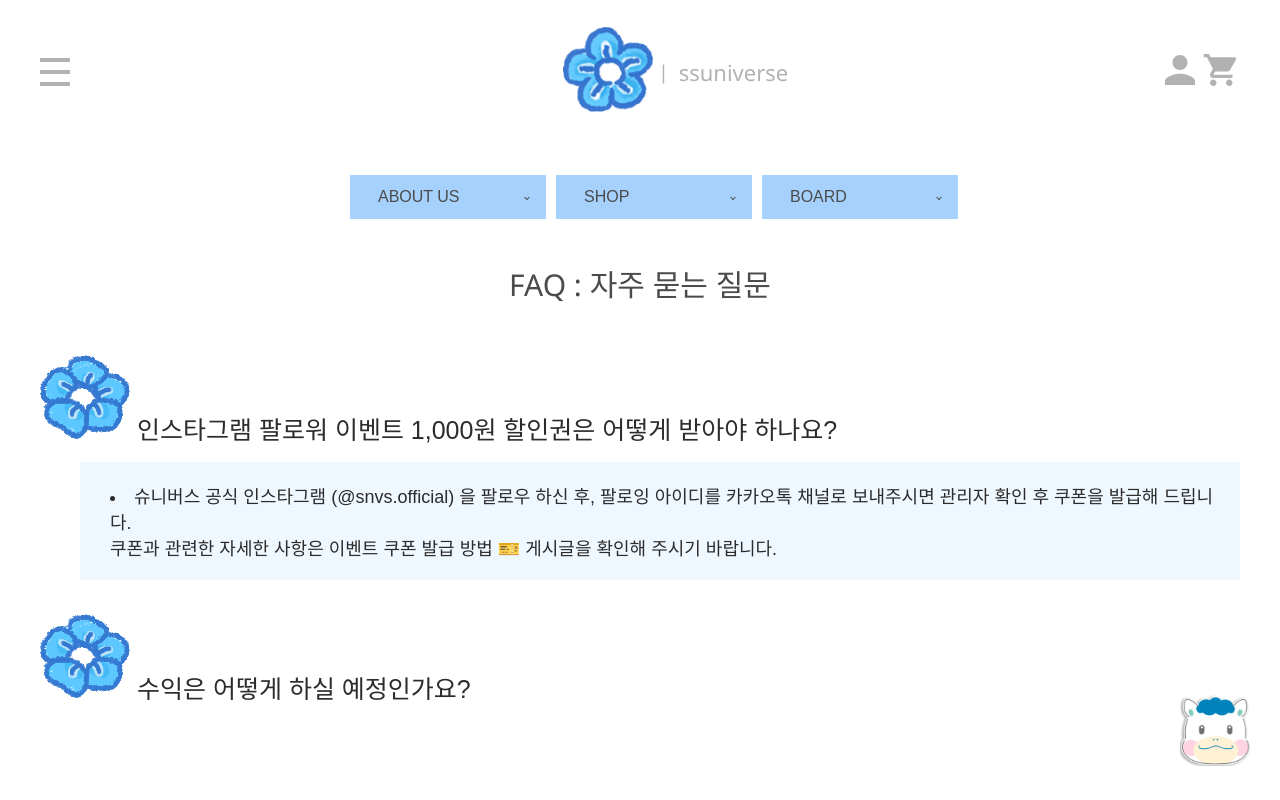
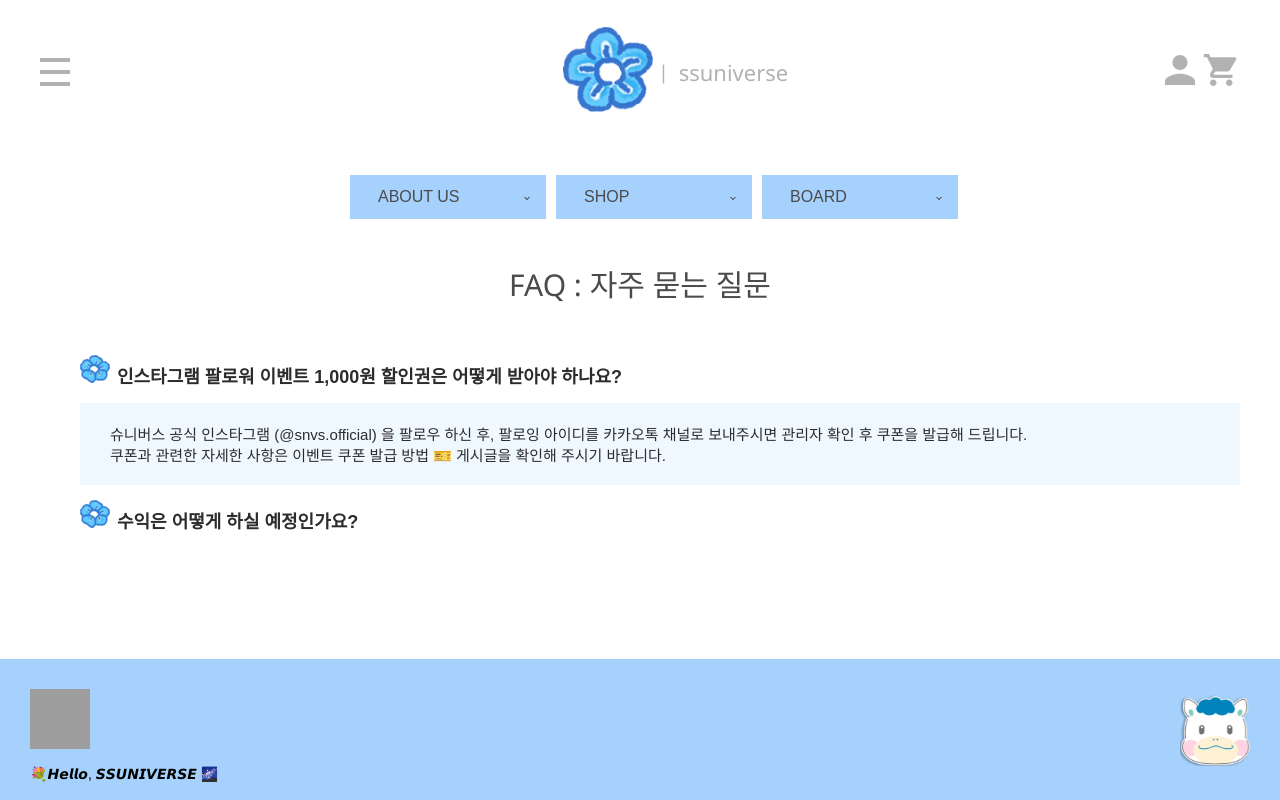
Before and after one commit to ssunivs/front-ssunivs-store, a React (Create React App) app: page /FAQ in a window 1280 px wide. Both pictures are taken after a click on the heading "인스타그램 팔로워 이벤트 1,000원 할인권은 어떻게 받아야 하나요?". Shown: the top 800 px of the page. Built offline with nearby package versions, Linux system fonts and the light colour scheme; grey boxes are pictures that could not be loaded.

Commit message:
FAQ css 수정

```diff
--- a/src/pages/FAQ.js
+++ b/src/pages/FAQ.js
@@ -9,38 +9,30 @@ function FAQ(){
             <br></br>
             <br></br>
             <h1 className={headTitle.head}>FAQ : 자주 묻는 질문</h1>
-            <details>
+            <ul className={styles.faq}>
+                <li>
+                    <details className={styles.faqDetails}>
                         <summary>인스타그램 팔로워 이벤트 1,000원 할인권은 어떻게 받아야 하나요?</summary>
-                <ul className={styles.details}>
-                    <li>
+                        <p>
                         슈니버스 공식 인스타그램 (@snvs.official) 을 팔로우 하신 후, 팔로잉 아이디를 카카오톡 채널로 보내주시면 관리자 확인 후 쿠폰을 발급해 드립니다.<br></br>
                 쿠폰과 관련한 자세한 사항은 이벤트 쿠폰 발급 방법 🎫 게시글을 확인해 주시기 바랍니다.
+                        </p>
+                    </details>
                 </li>
-                    </ul>
-            </details>
-            <br></br>
-            <details>
+                <li>
+                    <details className={styles.faqDetails}>
                         <summary>수익은 어떻게 하실 예정인가요?</summary>
-                <ul className={styles.details}>
-                    <li>펀딩 형태의 결제가 아니기 때문에 일단 수익을 확인해 봐야 알 것 같습니다.<br></br>
-                저도 처음에는 펀딩처럼 진행해 보려 했으나 개인이 플랫폼을 제외 전자상거래업을 통해서 펀딩을 여는 것은 불법이라고 합니다.</li>
-                    <li>
+                        <p>펀딩 형태의 결제가 아니기 때문에 일단 수익을 확인해 봐야 알 것 같습니다.<br></br>
+                    저도 처음에는 펀딩처럼 진행해 보려 했으나 개인이 플랫폼을 제외 전자상거래업을 통해서 펀딩을 여는 것은 불법이라고 합니다.<br></br>
                     슈니버스는 일반적인 인터넷 통신판매업과 동일하게 전자지급결제대행서비스에 가입되어 있습니다.<br></br>
                     해당 서비스는 온라인 상점에서 상품과 서비스 판매 시, 고객이 신용카드 및 다양한 결제수단을 이용하여 안전하게 결제할 수 있도록 지원하는 서비스이며 필수입니다.<br></br>
                     PG사인 KG이니시스에서 고객 배송 이후에 정산해 주시기 때문에 저 또한 송장 발부가 완료된 익월 12월에 정산 받을 수 있다는 점 알려 드립니다.<br></br>
-                    </li>
-                    <li>
-                    또한, 정산이 모든 금액이 되는 것이 아닌 카드수수료를 비롯한 각종 결제수단의 수수료를 제외. PG사의 각종 수수료 제외.<br></br>
-                    인형처럼 생산-주문-배송이 오래 걸리는 실물 판매의 경우 PG사에서 위험성을 감지. 보증보험 가입을 요구하여 보증보험 가입 된 상태이기 때문에<br></br>
-                    정산 또한 12~2월에 걸쳐 나누어 받게 됩니다.<br></br>
-                    </li>
-                    <li>
+                    또한, 정산이 모든 금액이 되는 것이 아닌 카드수수료를 비롯한 각종 결제수단의 수수료를 제외. PG사의 각종 수수료 제외. 인형처럼 생산-주문-배송이 오래 걸리는 실물 판매의 경우 PG사에서 위험성을 감지. 보증보험 가입을 요구하여 보증보험 가입 된 상태이기 때문에 정산 또한 12~2월에 걸쳐 나누어 받게 됩니다.<br></br>
                     이에 따라 기부도 12월 말 크리스마스 즈음을 예상하나, 원금 회수 가능성에 따라 달라질 수 있다는 점 알려드립니다.<br></br>
-                    기부는 숭실대학교 발전기금팀과 협의하여 진행됩니다.<br></br>
+                    기부는 숭실대학교 발전기금팀과 협의하여 진행됩니다. </p>
+                    </details>
                 </li>
             </ul>
-
-            </details>
 
 
 
--- a/src/pages/FAQ.module.css
+++ b/src/pages/FAQ.module.css
@@ -1,15 +1,19 @@
+.faq{
+    list-style: none;
+}
 
-details > summary{
-    font-size: 25px;
+.faqDetails > summary{
+    margin-bottom: 10px;
+    font-size: 18px;
+    font-weight: bold;
     cursor: pointer;
     list-style-image: url("assets/flower_open.png");
+}
 
-}
-.details >li {
-    font-size:18px;
+.faqDetails p{
+    display: block;
+    font-size:15px;
     padding : 20px;
     padding-left : 30px;
-    /* display : inline-block; */
     background-color :aliceblue ;
-    list-style-position: inside;
 }
```
Also changed, not shown: src/assets/flower_fold.png (deleted), src/assets/flower_open.png. Lines whose indentation alone changed are shown as unchanged.
